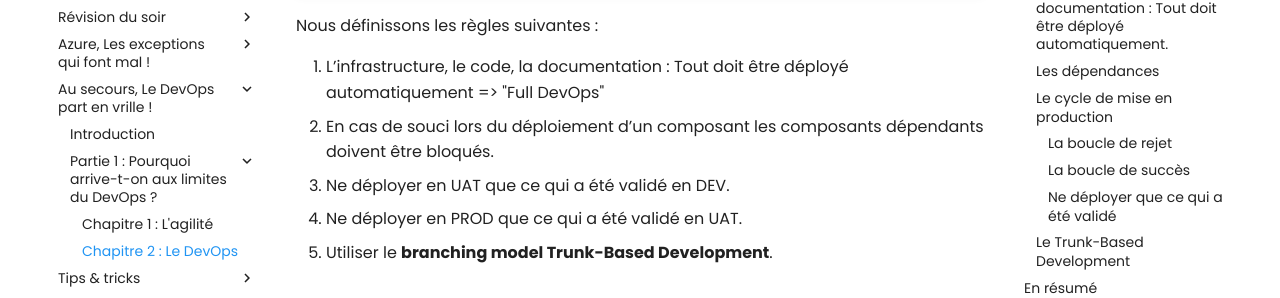
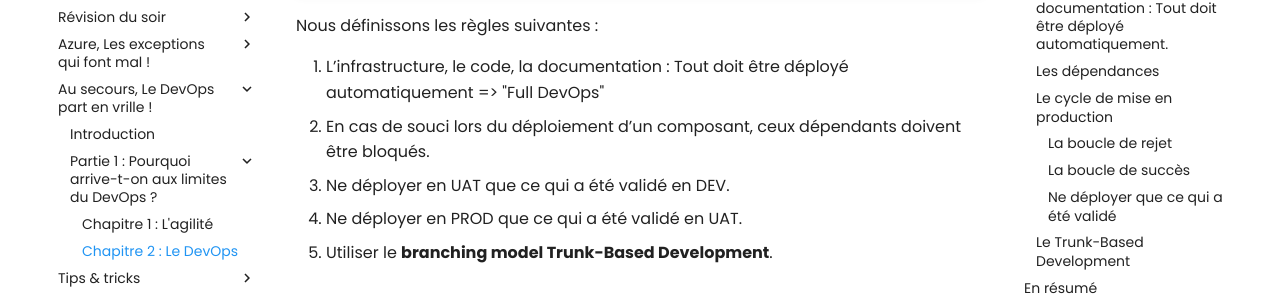
Before and after one commit to Ineaweb/Blog, an MkDocs documentation site: the page built from docs/articles/devops/vrille/02.pourquoi.devops.md, in a window 1280 px wide and 900 px high, scrolled down 480 px. Shown: the part 145-443 px from the top of the window. Built offline with MkDocs 1.6.1 and Material for MkDocs 9.7.7, drawn with Linux system fonts in a browser that asks for light colours; old or Windows-style settings are respelled for this version of MkDocs; some of the changed text lies outside the part shown.

```diff
--- a/docs/articles/devops/vrille/02.pourquoi.devops.md
+++ b/docs/articles/devops/vrille/02.pourquoi.devops.md
@@ -21,7 +21,7 @@ Imaginons que nous avons un nouveau projet d'application basé sur une architect
 Nous définissons les règles suivantes :
 
 1. L’infrastructure, le code, la documentation : Tout doit être déployé automatiquement => "Full DevOps"
-2. En cas de souci lors du déploiement d’un composant les composants dépendants doivent être bloqués.
+2. En cas de souci lors du déploiement d’un composant, ceux dépendants doivent être bloqués.
 3. Ne déployer en UAT que ce qui a été validé en DEV.
 4. Ne déployer en PROD que ce qui a été validé en UAT.
 5. Utiliser le **branching model Trunk-Based Development**.
```
Also changed, not shown: other parts of docs/articles/devops/vrille/02.pourquoi.devops.md (+1 -0 lines).
